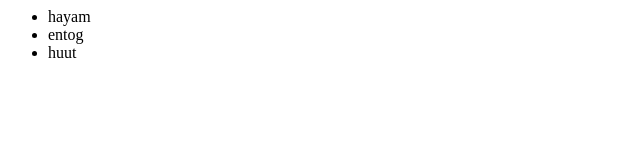
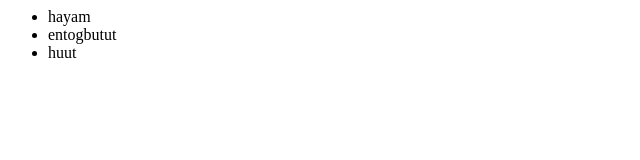
Before and after one commit to ardhihdra/hello-world, a plain HTML site: page index.html in a window 1280 px wide. Shown: the full height of the page, 0-640 px from the left. Drawn offline with Linux system fonts and the light colour scheme.

Commit message:
entogna butut

```diff
--- a/index.html
+++ b/index.html
@@ -4,7 +4,7 @@
 		<div>
 		 <ul>
 		  <li>hayam</li>
-		  <li>entog</li>
+		  <li>entogbutut</li>
 		  <li>huut</li>
 		 </ul>
 		</div>
```
